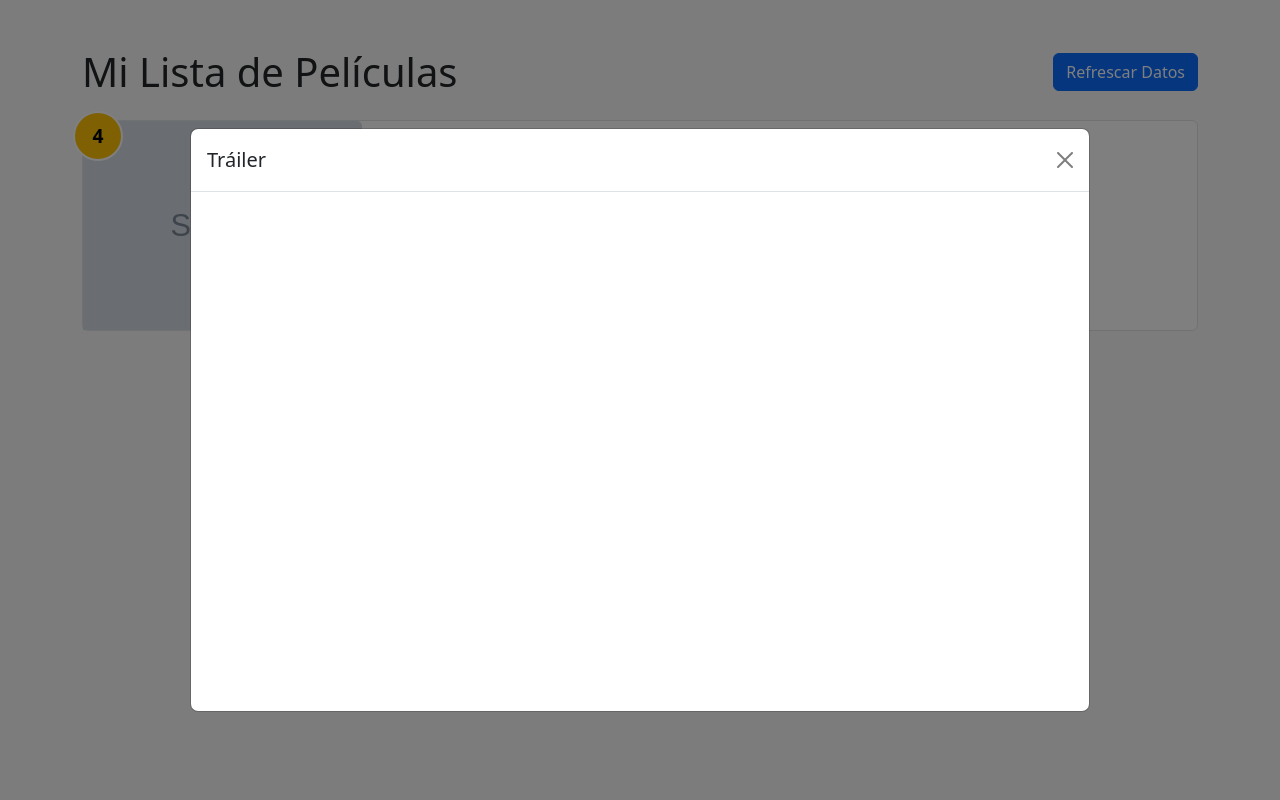
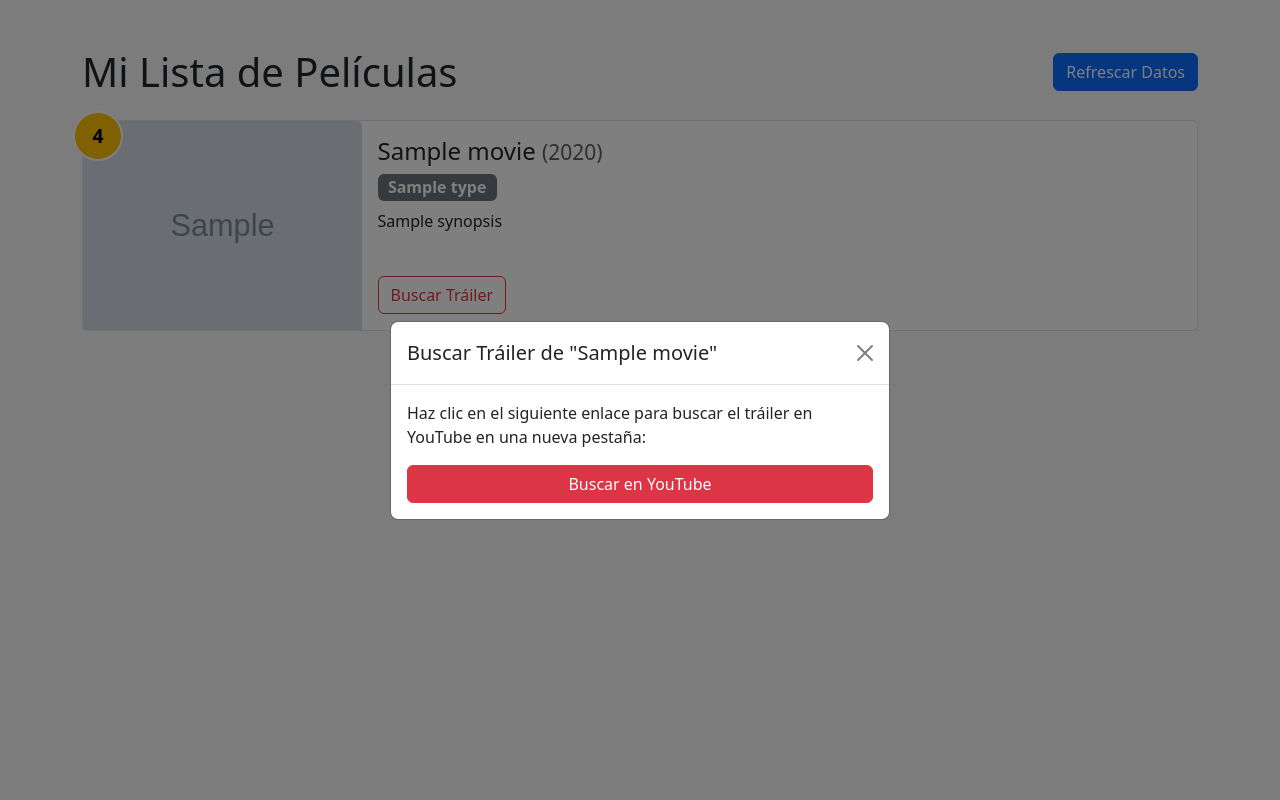
Before and after one commit to nachazo/film-app, a Flask app: template templates/index.html in a window 1280 px wide, after a click on "Buscar Tráiler". Run offline with Flask 2, Linux system fonts and the light colour scheme; the template is opened without the code that fills it: most values are stand-ins (such as "Sample title", 1, 10 or a date in 2020); grey boxes marked "Sample" are stand-in pictures.

Commit message:
Add files via upload

```diff
--- a/app.py
+++ b/app.py
@@ -3,7 +3,7 @@ import json
 import cloudscraper
 from bs4 import BeautifulSoup
 from flask import Flask, render_template, redirect, url_for
-from youtubesearchpython import VideosSearch
+from urllib.parse import quote_plus # Necesario para crear la URL de búsqueda
 
 app = Flask(__name__)
 
@@ -11,18 +11,11 @@ app = Flask(__name__)
 FILMAFFINITY_LIST_URL = "https://www.filmaffinity.com/es/userlist.php?user_id=629775&list_id=1013"
 CACHE_FILE = "cache.json"
 
-def get_trailer_url(movie_title, year):
-    """Busca en YouTube el tráiler de la película."""
-    try:
-        query = f"{movie_title} {year} trailer español"
-        videos_search = VideosSearch(query, limit=1)
-        results = videos_search.result()
-        if results['result']:
-            return results['result'][0]['link']
-    except Exception as e:
-        print(f"Error buscando tráiler para '{movie_title}': {e}")
-    # URL de fallback por si falla la búsqueda
-    return "https://www.youtube.com/watch?v=dQw4w9WgXcQ"
+def generate_youtube_search_url(movie_title):
+    """Genera una URL de búsqueda en YouTube para el tráiler."""
+    # Codifica el texto para que sea seguro en una URL
+    query = quote_plus(f"{movie_title} trailer castellano")
+    return f"https://www.youtube.com/results?search_query={query}"
 
 def scrape_filmaffinity():
     """Realiza el scraping de la lista de FilmAffinity y devuelve los datos."""
@@ -63,9 +56,11 @@ def scrape_filmaffinity():
             poster_img = card.find('img')
             poster_url = poster_img.get('data-srcset', '').split(',')[-1].split(' ')[1] if poster_img and poster_img.get('data-srcset') else 'https://via.placeholder.com/150x210'
 
-            # --- CORRECCIÓN CLAVE AQUÍ ---
-            # El href ya es una URL absoluta, no hay que añadirle el dominio.
             details_url = title_element['href']
+
+            # --- NUEVO: Detectar el tipo de contenido (Serie/Película) ---
+            type_element = item.find('span', class_='type')
+            content_type = type_element.text.strip() if type_element else "Película"
 
             print(f"Obteniendo sinopsis para: {title}")
             details_response = scraper.get(details_url)
@@ -74,7 +69,8 @@ def scrape_filmaffinity():
             synopsis_element = details_soup.find('dd', {'itemprop': 'description'})
             synopsis = synopsis_element.text.strip() if synopsis_element else "Sinopsis no disponible."
 
-            trailer_url = get_trailer_url(title, year)
+            # --- CAMBIO: Generar URL de búsqueda en lugar de buscar un video específico ---
+            search_url = generate_youtube_search_url(title)
 
             movies_data.append({
                 "id": movie_id,
@@ -83,7 +79,8 @@ def scrape_filmaffinity():
                 "rating": rating,
                 "poster": poster_url,
                 "synopsis": synopsis,
-                "trailer_url": trailer_url
+                "type": content_type, # Campo añadido
+                "trailer_search_url": search_url # Campo modificado
             })
         except Exception as e:
             print(f"Error procesando una película ('{title if 'title' in locals() else 'Desconocido'}'): {e}")
@@ -105,7 +102,6 @@ def scrape_filmaffinity():
 def index():
     """Página principal que muestra las películas desde la caché."""
     movies = []
-    # Si no hay caché, la primera carga la creará.
     if not os.path.exists(CACHE_FILE):
         print("Caché no encontrada. Realizando scraping inicial...")
         movies = scrape_filmaffinity()
@@ -113,7 +109,6 @@ def index():
         try:
             with open(CACHE_FILE, 'r', encoding='utf-8') as f:
                 movies = json.load(f)
-                # Si la caché está vacía por un fallo anterior, re-scrapeamos
                 if not movies:
                     print("La caché estaba vacía. Refrescando datos...")
                     movies = scrape_filmaffinity()
--- a/templates/index.html
+++ b/templates/index.html
@@ -14,7 +14,6 @@
             <a href="{{ url_for('refresh') }}" id="refresh-button" class="btn btn-primary">Refrescar Datos</a>
         </div>
 
-        <!-- Spinner de carga -->
         <div id="loading-spinner" class="d-none text-center p-5">
             <div class="spinner-border text-primary" role="status" style="width: 5rem; height: 5rem;">
                 <span class="visually-hidden">Cargando...</span>
@@ -34,11 +33,18 @@
                         <div class="card-body d-flex flex-column h-100">
                             <div>
                                 <h4 class="card-title">{{ movie.title }} <small class="text-muted">({{ movie.year }})</small></h4>
+
+                                <!-- NUEVO: Etiqueta para el tipo de contenido -->
+                                <p class="card-text mb-2">
+                                    <span class="badge bg-secondary fs-6">{{ movie.type }}</span>
+                                </p>
+
                                 <p class="card-text movie-synopsis">{{ movie.synopsis }}</p>
                             </div>
                             <div class="mt-auto pt-3">
-                                <button type="button" class="btn btn-outline-danger" data-bs-toggle="modal" data-bs-target="#trailerModal" data-trailer-url="{{ movie.trailer_url }}">
-                                    Ver Tráiler
+                                <!-- CAMBIO: El atributo data ahora apunta a la URL de búsqueda -->
+                                <button type="button" class="btn btn-outline-danger" data-bs-toggle="modal" data-bs-target="#trailerModal" data-search-url="{{ movie.trailer_search_url }}" data-movie-title="{{ movie.title }}">
+                                    Buscar Tráiler
                                 </button>
                             </div>
                         </div>
@@ -46,7 +52,6 @@
                 </div>
             </div>
             {% else %}
-            <!-- Este bloque se muestra si la variable 'movies' está vacía -->
             <div class="col-12">
                 <div class="alert alert-warning text-center" role="alert">
                     No se han podido cargar las películas. Por favor, haz clic en <strong>Refrescar Datos</strong>.
@@ -56,18 +61,19 @@
         </div>
     </div>
 
-    <!-- Ventana Modal para el Tráiler -->
+    <!-- CAMBIO: Ventana Modal para el enlace de búsqueda -->
     <div class="modal fade" id="trailerModal" tabindex="-1" aria-labelledby="trailerModalLabel" aria-hidden="true">
-        <div class="modal-dialog modal-xl modal-dialog-centered">
+        <div class="modal-dialog modal-dialog-centered">
             <div class="modal-content">
                 <div class="modal-header">
-                    <h5 class="modal-title" id="trailerModalLabel">Tráiler</h5>
+                    <h5 class="modal-title" id="trailerModalLabel">Buscar Tráiler</h5>
                     <button type="button" class="btn-close" data-bs-dismiss="modal" aria-label="Close"></button>
                 </div>
                 <div class="modal-body">
-                    <div class="ratio ratio-16x9">
-                        <iframe id="youtube-iframe" src="" title="YouTube video player" frameborder="0" allow="accelerometer; autoplay; clipboard-write; encrypted-media; gyroscope; picture-in-picture" allowfullscreen></iframe>
-                    </div>
+                    <p>Haz clic en el siguiente enlace para buscar el tráiler en YouTube en una nueva pestaña:</p>
+                    <a id="youtube-search-link" href="#" target="_blank" class="btn btn-danger w-100">
+                        Buscar en YouTube
+                    </a>
                 </div>
             </div>
         </div>
@@ -77,29 +83,25 @@
     <script>
         document.addEventListener('DOMContentLoaded', function () {
             const trailerModal = document.getElementById('trailerModal');
-            const iframe = document.getElementById('youtube-iframe');
 
+            // CAMBIO: Lógica de la modal actualizada
             trailerModal.addEventListener('show.bs.modal', function (event) {
                 const button = event.relatedTarget;
-                const trailerUrl = button.getAttribute('data-trailer-url');
-                // Aseguramos que la URL es para embed y permite autoplay
-                const videoId = new URL(trailerUrl).searchParams.get('v');
-                const embedUrl = `https://www.youtube.com/embed/${videoId}?autoplay=1`;
-                iframe.setAttribute('src', embedUrl);
+                const searchUrl = button.getAttribute('data-search-url');
+                const movieTitle = button.getAttribute('data-movie-title');
+
+                const searchLink = document.getElementById('youtube-search-link');
+                const modalTitle = document.getElementById('trailerModalLabel');
+
+                searchLink.setAttribute('href', searchUrl);
+                modalTitle.textContent = `Buscar Tráiler de "${movieTitle}"`;
             });
 
-            // Detener el video cuando se cierra la modal
-            trailerModal.addEventListener('hide.bs.modal', function () {
-                iframe.setAttribute('src', '');
-            });
-
-            // Lógica del botón de refrescar para mostrar el spinner
             const refreshButton = document.getElementById('refresh-button');
             const loadingSpinner = document.getElementById('loading-spinner');
             const movieList = document.getElementById('movie-list');
 
             refreshButton.addEventListener('click', function() {
-                // Al hacer clic, ocultar la lista y mostrar el spinner para una mejor experiencia de usuario.
                 loadingSpinner.classList.remove('d-none');
                 movieList.classList.add('d-none');
             });
```
